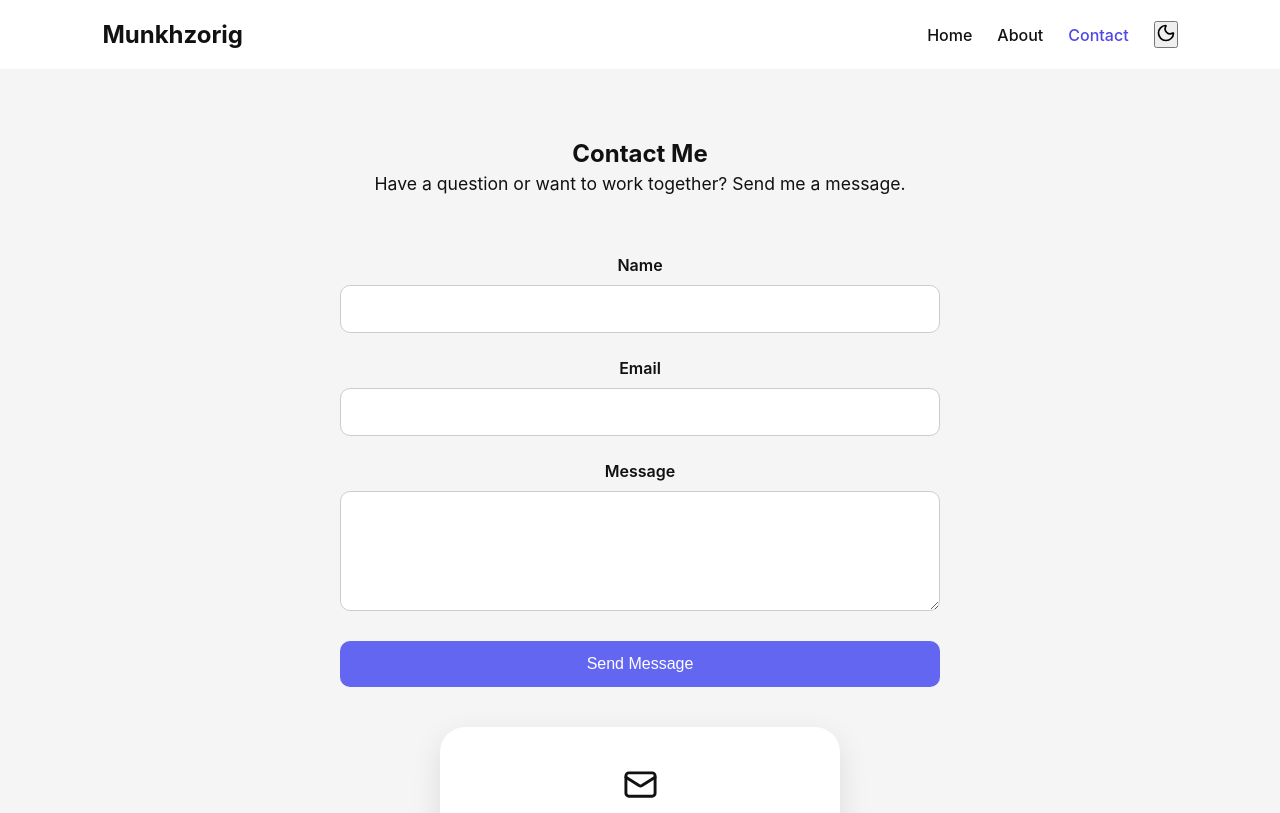
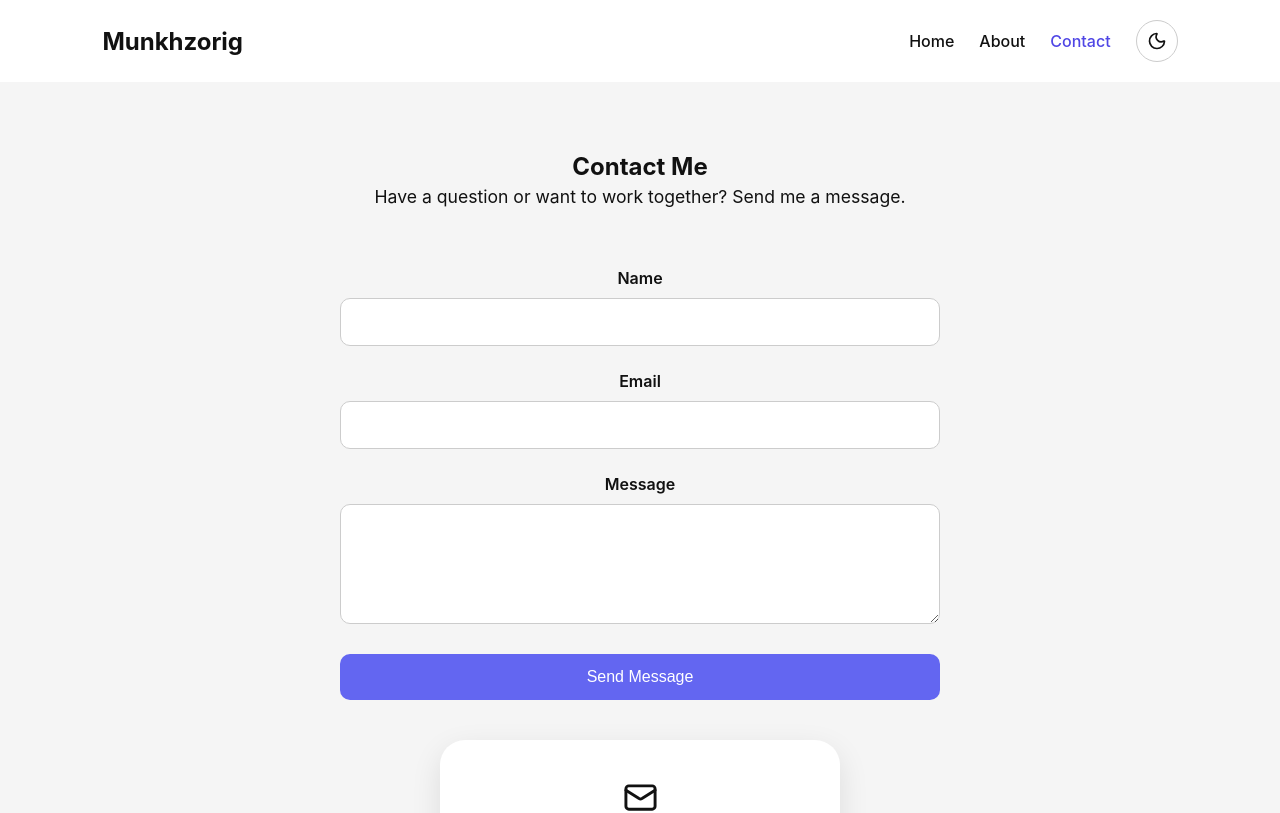
Before and after one commit to munkhbrave22/portfolio-website, a React (Vite) app: page /contact in a window 1280 px wide. Shown: the top 813 px of the page. Built offline with nearby package versions, Linux system fonts and the light colour scheme.

Commit message:
Fix production asset path

```diff
--- a/src/styles/main.css
+++ b/src/styles/main.css
@@ -1155,3 +1155,27 @@ outline:3px solid #6366f1;
 outline-offset:2px;
 
 }
+
+.dark-toggle {
+  width: 42px;
+  height: 42px;
+  padding: 0;
+  border-radius: 50%;
+  border: 1px solid #ccc;
+  background: transparent;
+  color: inherit;
+  display: flex;
+  align-items: center;
+  justify-content: center;
+  cursor: pointer;
+  transition: transform 0.2s ease;
+}
+
+.dark-toggle:hover {
+  transform: scale(1.1);
+}
+
+.dark-toggle:focus {
+  outline: 3px solid #6366f1;
+  outline-offset: 3px;
+}
```
